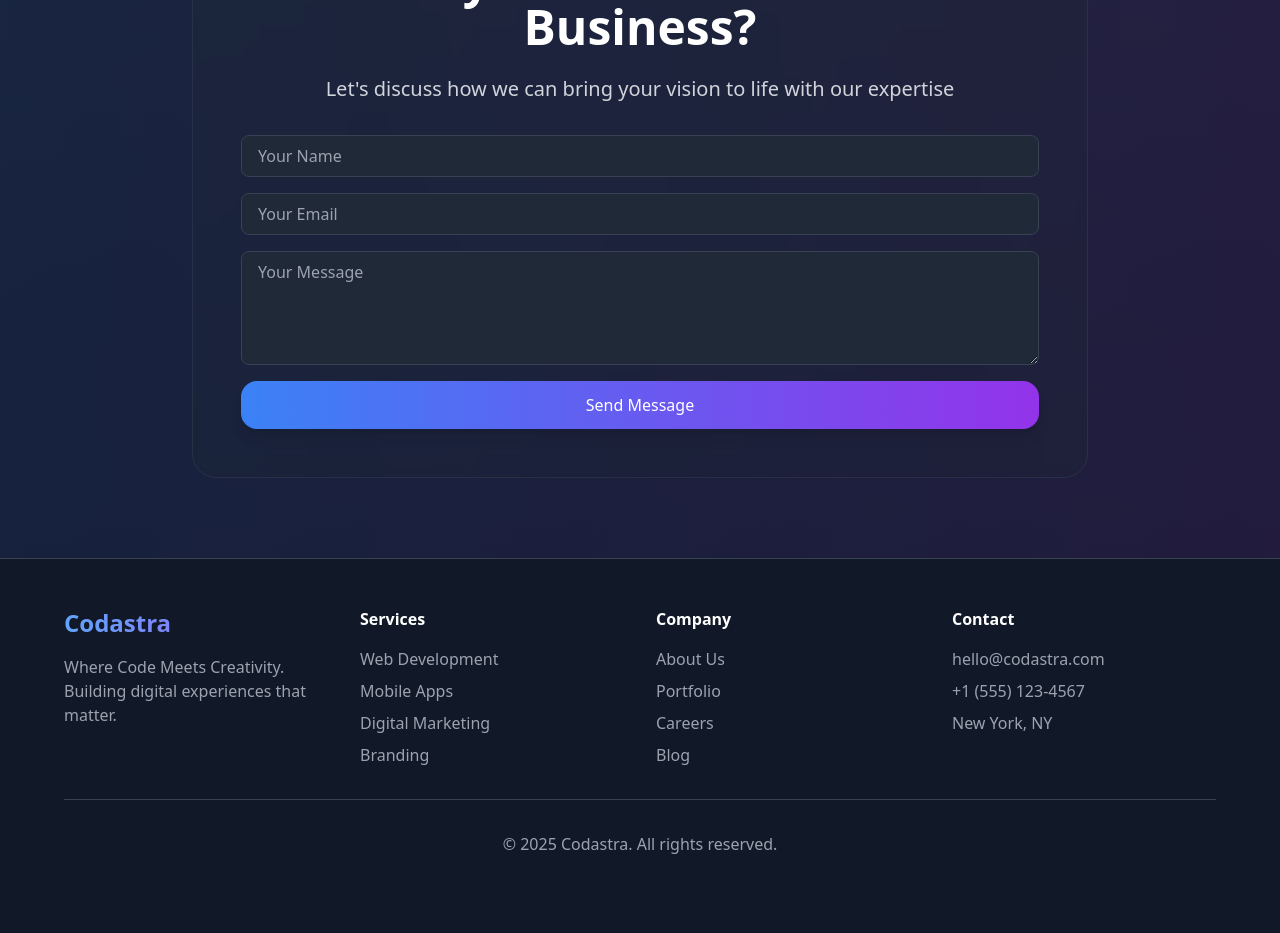
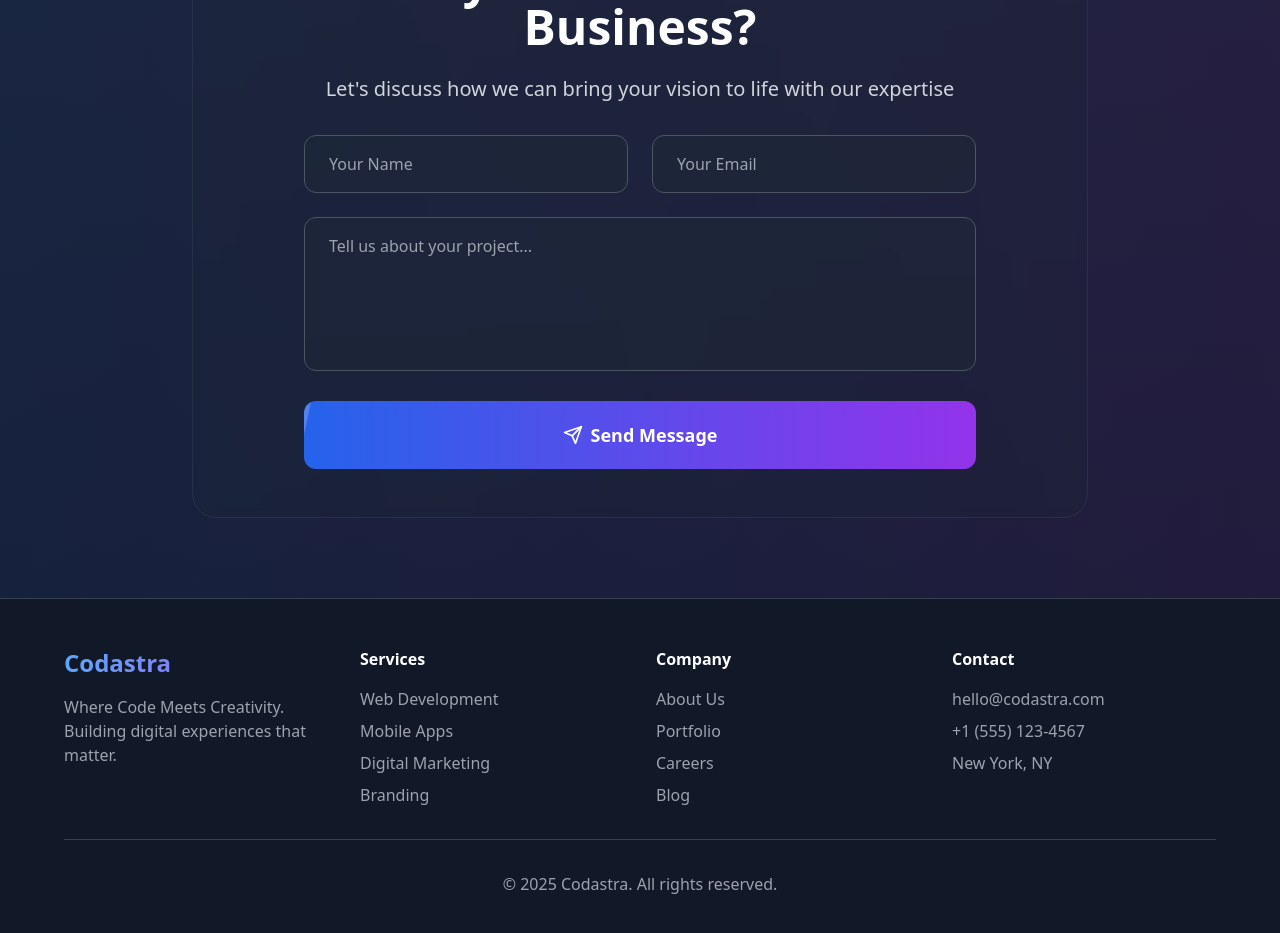
Before and after one commit to viralsparkconnect-hue/codastra-next-client, a Next.js app: page / in a window 1280 px wide. Shown: the part 2980-3913 px from the top of the page. Before the commit the page ends 3884 px from the top, so only its background shows below. Built offline with nearby package versions, Linux system fonts and the light colour scheme.

Commit message:
Update ContactForm.js

```diff
--- a/components/ContactForm.js
+++ b/components/ContactForm.js
@@ -1,58 +1,222 @@
 import { useState } from 'react'
+import { motion } from 'framer-motion'
+import { Send, CheckCircle, AlertCircle, Loader } from 'lucide-react'
 
 export default function ContactForm() {
   const [form, setForm] = useState({ name: '', email: '', message: '' })
-  const [submitted, setSubmitted] = useState(false)
+  const [status, setStatus] = useState('idle') // idle, loading, success, error
+  const [errors, setErrors] = useState({})
+
+  const validateForm = () => {
+    const newErrors = {}
+
+    if (!form.name.trim()) {
+      newErrors.name = 'Name is required'
+    }
+
+    if (!form.email.trim()) {
+      newErrors.email = 'Email is required'
+    } else if (!/\S+@\S+\.\S+/.test(form.email)) {
+      newErrors.email = 'Please enter a valid email'
+    }
+
+    if (!form.message.trim()) {
+      newErrors.message = 'Message is required'
+    } else if (form.message.trim().length < 10) {
+      newErrors.message = 'Message must be at least 10 characters'
+    }
+
+    setErrors(newErrors)
+    return Object.keys(newErrors).length === 0
+  }
 
   const handleChange = (e) => {
-    setForm({ ...form, [e.target.name]: e.target.value })
+    const { name, value } = e.target
+    setForm({ ...form, [name]: value })
+
+    // Clear error when user starts typing
+    if (errors[name]) {
+      setErrors({ ...errors, [name]: '' })
+    }
   }
 
-  const handleSubmit = (e) => {
+  const handleSubmit = async (e) => {
     e.preventDefault()
-    console.log(form) // replace with API call
-    setSubmitted(true)
+
+    if (!validateForm()) return
+
+    setStatus('loading')
+
+    try {
+      // Simulate API call
+      await new Promise(resolve => setTimeout(resolve, 2000))
+
+      // Replace with actual API call
+      console.log('Form submitted:', form)
+
+      setStatus('success')
+      setForm({ name: '', email: '', message: '' })
+
+      // Reset success state after 5 seconds
+      setTimeout(() => setStatus('idle'), 5000)
+
+    } catch (error) {
+      setStatus('error')
+      setTimeout(() => setStatus('idle'), 3000)
+    }
   }
 
-  if (submitted) {
-    return <p className="text-green-400">Thank you! Your message has been sent.</p>
+  const inputClasses = (fieldName) => `
+    w-full px-6 py-4 rounded-xl border transition-all duration-300
+    ${errors[fieldName]
+      ? 'bg-red-900/20 border-red-500 text-white placeholder-red-300 focus:ring-red-500'
+      : 'bg-gray-800/50 border-gray-600 text-white placeholder-gray-400 focus:ring-blue-500'
+    }
+    focus:outline-none focus:ring-2 focus:border-transparent
+    hover:border-gray-500
+  `
+
+  if (status === 'success') {
+    return (
+      <motion.div
+        initial={{ opacity: 0, scale: 0.9 }}
+        animate={{ opacity: 1, scale: 1 }}
+        className="text-center p-8 bg-green-900/20 border border-green-600/30 rounded-2xl"
+      >
+        <CheckCircle className="w-16 h-16 text-green-400 mx-auto mb-4" />
+        <h3 className="text-2xl font-bold text-green-400 mb-2">Message Sent!</h3>
+        <p className="text-green-300">
+          Thank you for your message. We'll get back to you within 24 hours.
+        </p>
+      </motion.div>
+    )
   }
 
   return (
-    <form onSubmit={handleSubmit} className="flex flex-col gap-4 text-left">
+    <motion.form
+      onSubmit={handleSubmit}
+      className="max-w-2xl mx-auto space-y-6"
+      initial={{ opacity: 0, y: 20 }}
+      animate={{ opacity: 1, y: 0 }}
+      transition={{ duration: 0.6 }}
+    >
+      <div className="grid grid-cols-1 md:grid-cols-2 gap-6">
+        <div className="space-y-2">
           <input
             type="text"
             name="name"
             placeholder="Your Name"
             value={form.name}
             onChange={handleChange}
-        required
-        className="px-4 py-2 rounded-lg bg-gray-800 border border-gray-700 focus:outline-none focus:ring-2 focus:ring-blue-500"
+            className={inputClasses('name')}
+            disabled={status === 'loading'}
           />
+          {errors.name && (
+            <motion.p
+              initial={{ opacity: 0, y: -10 }}
+              animate={{ opacity: 1, y: 0 }}
+              className="text-red-400 text-sm flex items-center gap-1"
+            >
+              <AlertCircle className="w-4 h-4" />
+              {errors.name}
+            </motion.p>
+          )}
+        </div>
+
+        <div className="space-y-2">
           <input
             type="email"
             name="email"
             placeholder="Your Email"
             value={form.email}
             onChange={handleChange}
-        required
-        className="px-4 py-2 rounded-lg bg-gray-800 border border-gray-700 focus:outline-none focus:ring-2 focus:ring-blue-500"
+            className={inputClasses('email')}
+            disabled={status === 'loading'}
           />
+          {errors.email && (
+            <motion.p
+              initial={{ opacity: 0, y: -10 }}
+              animate={{ opacity: 1, y: 0 }}
+              className="text-red-400 text-sm flex items-center gap-1"
+            >
+              <AlertCircle className="w-4 h-4" />
+              {errors.email}
+            </motion.p>
+          )}
+        </div>
+      </div>
+
+      <div className="space-y-2">
         <textarea
           name="message"
-        placeholder="Your Message"
+          placeholder="Tell us about your project..."
           value={form.message}
           onChange={handleChange}
-        required
-        rows="4"
-        className="px-4 py-2 rounded-lg bg-gray-800 border border-gray-700 focus:outline-none focus:ring-2 focus:ring-blue-500"
+          rows="5"
+          className={inputClasses('message') + ' resize-none'}
+          disabled={status === 'loading'}
         />
-      <button
+        {errors.message && (
+          <motion.p
+            initial={{ opacity: 0, y: -10 }}
+            animate={{ opacity: 1, y: 0 }}
+            className="text-red-400 text-sm flex items-center gap-1"
+          >
+            <AlertCircle className="w-4 h-4" />
+            {errors.message}
+          </motion.p>
+        )}
+      </div>
+
+      <motion.button
         type="submit"
-        className="px-6 py-3 rounded-2xl bg-gradient-to-r from-blue-500 to-purple-600 text-white shadow-lg hover:opacity-90 transition"
+        disabled={status === 'loading'}
+        className={`
+          w-full py-5 rounded-xl font-bold text-lg transition-all duration-300
+          flex items-center justify-center gap-2 relative overflow-hidden
+          ${status === 'loading'
+            ? 'bg-gray-600 cursor-not-allowed'
+            : status === 'error'
+              ? 'bg-red-600 hover:bg-red-700'
+              : 'bg-gradient-to-r from-blue-600 to-purple-600 hover:from-blue-700 hover:to-purple-700 hover:shadow-lg hover:shadow-blue-500/25'
+          }
+          text-white
+        `}
+        whileHover={status !== 'loading' ? { scale: 1.02 } : {}}
+        whileTap={status !== 'loading' ? { scale: 0.98 } : {}}
       >
+        {status === 'loading' ? (
+          <>
+            <Loader className="w-5 h-5 animate-spin" />
+            Sending...
+          </>
+        ) : status === 'error' ? (
+          <>
+            <AlertCircle className="w-5 h-5" />
+            Try Again
+          </>
+        ) : (
+          <>
+            <Send className="w-5 h-5" />
             Send Message
-      </button>
-    </form>
+          </>
+        )}
+
+        {/* Button shine effect */}
+        {status !== 'loading' && (
+          <div className="absolute inset-0 bg-white/20 transform -skew-x-12 -translate-x-full hover:translate-x-full transition-transform duration-700"></div>
+        )}
+      </motion.button>
+
+      {status === 'error' && (
+        <motion.p
+          initial={{ opacity: 0, y: 10 }}
+          animate={{ opacity: 1, y: 0 }}
+          className="text-red-400 text-center text-sm"
+        >
+          Something went wrong. Please try again.
+        </motion.p>
+      )}
+    </motion.form>
   )
 }
```
Lines whose indentation alone changed are shown as unchanged.
